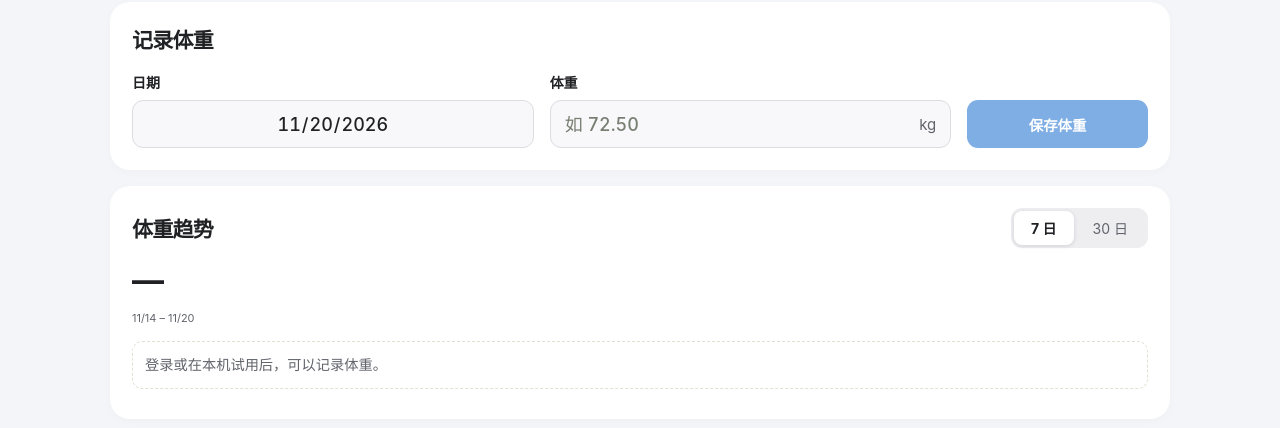
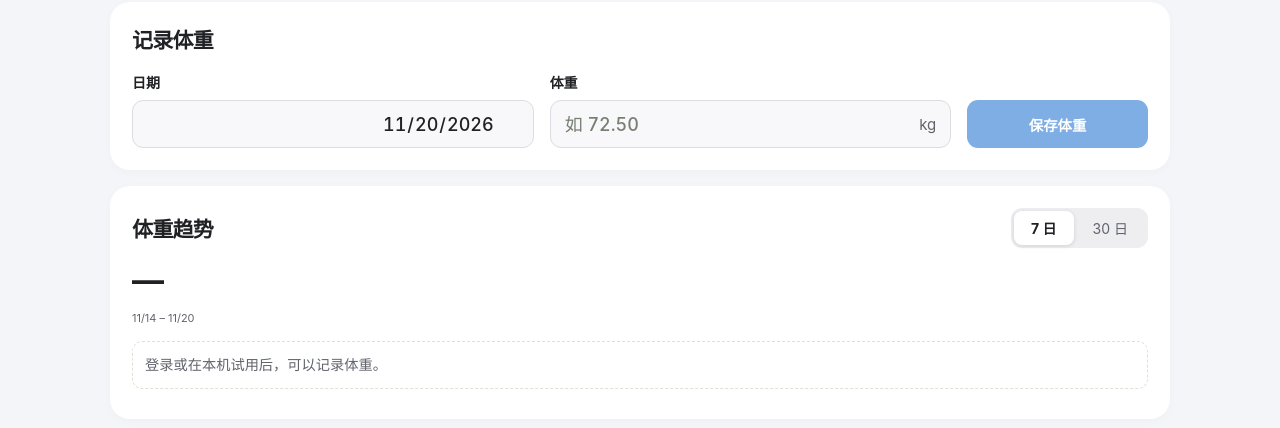
Before and after one commit to waterlemo/daily-macros, a website: page docs/index.html in a window 1280 px wide. Both pictures are taken after a click on the link "体重". Shown: the part 232-660 px from the top of the page. Drawn offline with Linux system fonts and the light colour scheme.

Commit message:
Right-align weight date and vertically center its native text line

```diff
--- a/docs/index.html
+++ b/docs/index.html
@@ -12,7 +12,7 @@
   <link rel="icon" href="./icon-192.png" type="image/png">
   <link rel="apple-touch-icon" href="./apple-touch-icon.png">
   <link rel="manifest" href="./manifest.webmanifest">
-  <link rel="stylesheet" href="./style.css?v=weight-layout2">
+  <link rel="stylesheet" href="./style.css?v=weight-layout3">
   <script type="module" src="./app.mjs?v=health1"></script>
 </head>
 <body>
--- a/docs/style.css
+++ b/docs/style.css
@@ -221,21 +221,27 @@ dialog { padding: 0; }
 #weight-unit{color:var(--muted);font-size:15px;font-weight:400}
 #weight-form #weight-date {
   position: relative;
-  padding-inline: 22px;
-  text-align: center;
+  align-self: center;
+  height: 1.5em;
+  line-height: 1.5;
+  padding-inline: 0 24px;
+  text-align: right;
 }
 #weight-date::-webkit-datetime-edit {
   flex: none;
-  margin-inline: auto;
+  margin-inline: auto 0;
   padding: 0;
 }
 #weight-date::-webkit-date-and-time-value {
-  margin-inline: auto;
-  text-align: center;
+  margin: 0;
+  line-height: 1.5;
+  text-align: right;
 }
 #weight-date::-webkit-calendar-picker-indicator {
   position: absolute;
   inset-inline-end: 0;
+  top: 50%;
+  transform: translateY(-50%);
   margin: 0;
 }
 #weight-form #weight-save{height:48px;width:100%;justify-self:stretch;grid-column:auto}
```
